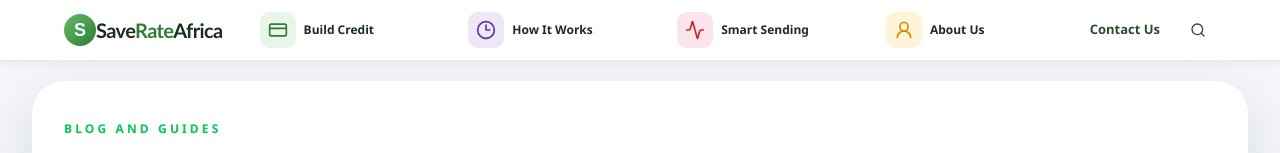
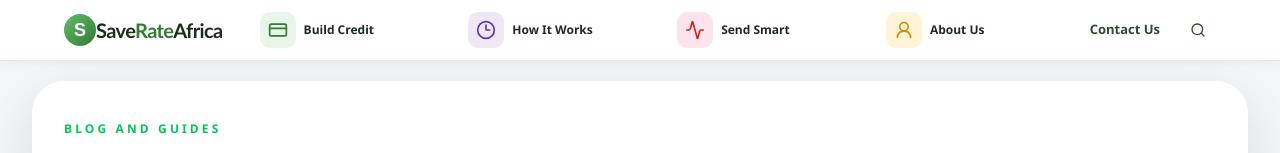
Before and after one commit to Chinenyeonukogu/SaveRateAfrica, a Next.js app: page /blog in a window 1280 px wide. Shown: the top 153 px of the page. Built offline with nearby package versions, Linux system fonts and the light colour scheme.

Commit message:
Rename smart sending nav label

```diff
--- a/components/SiteHeader.tsx
+++ b/components/SiteHeader.tsx
@@ -65,7 +65,7 @@ const navigationItems: NavigationItem[] = [
     icon: Activity,
     iconBoxClassName: "bg-[#fce4ec]",
     iconColorClassName: "text-[#c62828]",
-    label: "Smart Sending",
+    label: "Send Smart",
     routeHref: "/#smart-sending",
     sectionId: "smart-sending"
   },
```
